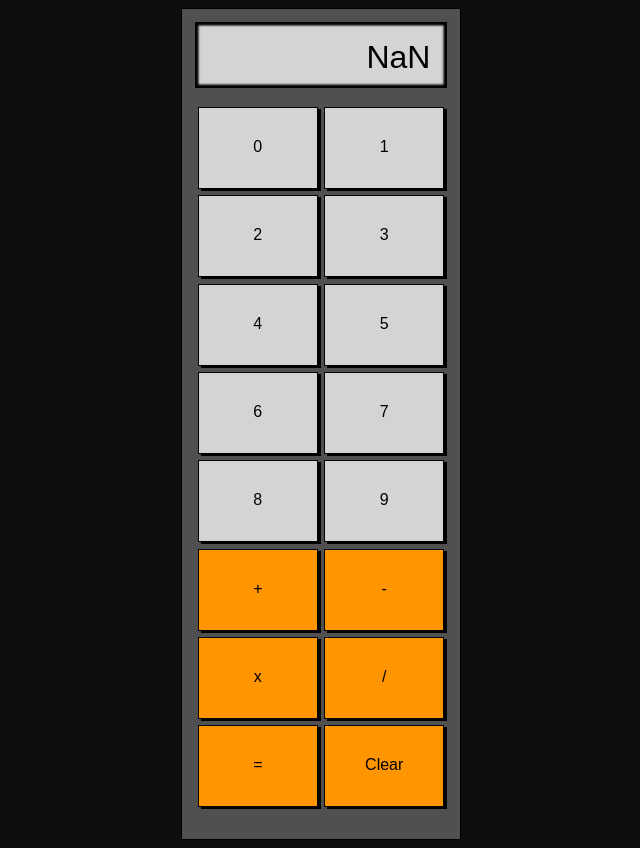
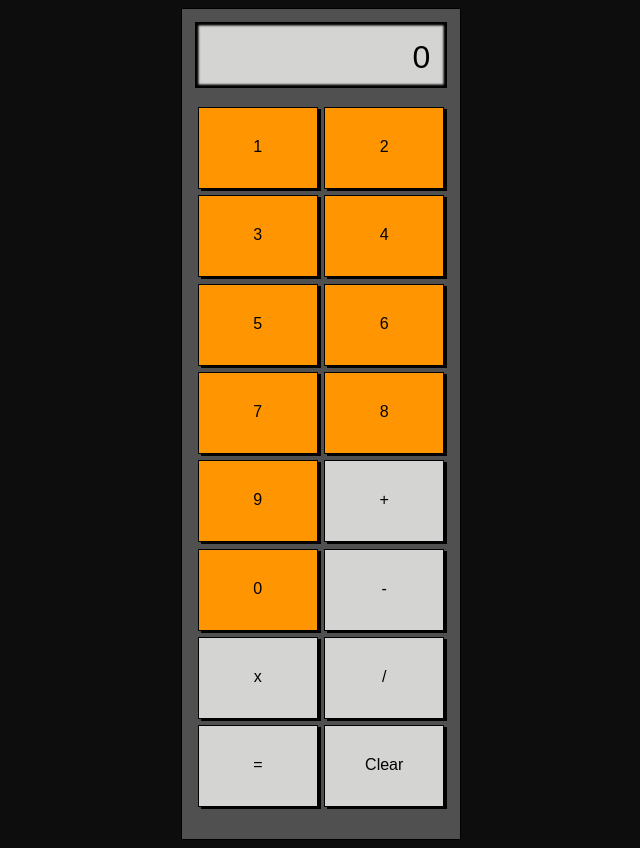
Before and after one commit to JoyousPeanut/calculator, a website built with Parcel: page index.html in a window 1280 px wide. Both pictures are taken after a click on the element "Clear". Shown: the whole page, without its empty margins (319-959 px from the left). Built offline with nearby package versions, Linux system fonts and the light colour scheme.

Commit message:
Added functionality

```diff
--- a/index.html
+++ b/index.html
@@ -10,22 +10,22 @@
     <div class="calc">
       <div id="calcScreen" class="shadow"></div>
       <div id="calculatorButtons">
-        <div class="shadow numberBtn">0</div>
-        <div class="shadow numberBtn">1</div>
-        <div class="shadow numberBtn">2</div>
-        <div class="shadow numberBtn">3</div>
-        <div class="shadow numberBtn">4</div>
-        <div class="shadow numberBtn">5</div>
-        <div class="shadow numberBtn">6</div>
-        <div class="shadow numberBtn">7</div>
-        <div class="shadow numberBtn">8</div>
-        <div class="shadow numberBtn">9</div>
-        <div class="operatorBtn shadow numberBtn">+</div>
-        <div class="operatorBtn shadow numberBtn">-</div>
-        <div class="operatorBtn shadow numberBtn">x</div>
-        <div class="operatorBtn shadow numberBtn">/</div>
-        <div class="operatorBtn shadow numberBtn">=</div>
-        <div class="operatorBtn shadow numberBtn">Clear</div>
+        <div class="btn shadow numberBtn">1</div>
+        <div class="btn shadow numberBtn">2</div>
+        <div class="btn shadow numberBtn">3</div>
+        <div class="btn shadow numberBtn">4</div>
+        <div class="btn shadow numberBtn">5</div>
+        <div class="btn shadow numberBtn">6</div>
+        <div class="btn shadow numberBtn">7</div>
+        <div class="btn shadow numberBtn">8</div>
+        <div class="btn shadow numberBtn">9</div>
+        <div value="+" class="btn shadow operatorBtn">+</div>
+        <div class="btn shadow numberBtn">0</div>
+        <div class="btn shadow operatorBtn">-</div>
+        <div class="btn shadow operatorBtn">x</div>
+        <div class="btn shadow operatorBtn">/</div>
+        <div id="equal" class="btn shadow operatorBtn equals">=</div>
+        <div id="clear" class="btn shadow operatorBtn">Clear</div>
       </div>
     </div>
     <script src="src/index.js"></script>
--- a/src/index.js
+++ b/src/index.js
@@ -1,56 +1,106 @@
-// Calculator Animations
 const calc = () => {
-  // Declarations
-  let calcNumbers = [];
-  const screen = document.getElementById("calcScreen");
+  // Resets State
+  const init = () => {
+    screen.innerHTML = "";
+    calculator.displayValue = "0";
+    calculator.firstOperand = null;
+    calculator.waitingForSecondOperand = false;
+    calculator.operator = null;
+  };
 
   // Calculator operations
   const calculator = {
-    divide: function (...numbers) {
-      return numbers / numbers;
-    },
-    subtract: function (args) {
-      let result = args.reduce((acc, curr) => {
-        return acc - curr;
-      });
-      return result;
-    },
-    multiply: function (args) {
-      // To Fix
-      let result = args.reduce((acc, curr) => {
-        return acc * curr;
-      });
-      return result;
-    },
-    addition: function (args) {
-      let result = args.reduce((acc, curr) => {
-        return acc + curr;
-      });
-      return result;
-    }
+    displayValue: "0",
+    firstOperand: null,
+    waitingForSecondOperand: false,
+    operator: null,
+    answer: null
   };
 
-  // Hover Highlight
-  let numbBtn = document.getElementsByClassName("numberBtn");
-  for (let i = 0; i < numbBtn.length; i++) {
-    numbBtn[i].addEventListener("mouseover", (event) => {
-      event.target.classList.toggle("btnHover");
-    }); // Button Press Animation
-    numbBtn[i].addEventListener("click", (event) => {
+  function inputNum(number) {
+    const { displayValue } = calculator;
+    if (calculator.waitingForSecondOperand === true) {
+      calculator.displayValue = number;
+      calculator.waitingForSecondOperand = false;
+    } else {
+      calculator.displayValue =
+        displayValue === "0" ? number : displayValue + number;
+    }
+  }
+
+  // Calculations
+  function calculate(firstOperand, secondOperand, operator) {
+    switch (operator) {
+      case "+":
+        return firstOperand + secondOperand;
+      case "-":
+        return firstOperand - secondOperand;
+      case "x":
+        return firstOperand * secondOperand;
+      case "/":
+        return firstOperand / secondOperand;
+      default:
+        return secondOperand;
+    }
+  }
+
+  // Handles Next Number
+  const handleNextNum = (nextOperator) => {
+    const { firstOperand, displayValue, operator } = calculator;
+    const inputValue = parseFloat(displayValue);
+
+    if (operator && calculator.waitingForSecondOperand) {
+      calculator.operator = nextOperator;
+      return;
+    }
+
+    if (firstOperand === null && !isNaN(inputValue)) {
+      calculator.firstOperand = inputValue;
+    } else if (operator) {
+      const result = calculate(firstOperand, inputValue, operator);
+      calculator.displayValue = String(result);
+      calculator.firstOperand = result;
+    }
+    calculator.waitingForSecondOperand = true;
+    calculator.operator = nextOperator;
+  };
+
+  // Handles Display
+  const screen = document.getElementById("calcScreen");
+  const updateDisplay = (disp) => {
+    screen.innerHTML = disp;
+  };
+
+  // Clear Button
+  let clearBtn = document.getElementById("clear");
+  clearBtn.addEventListener("click", init);
+
+  // Buttons Event Delegation
+
+  const buttonHandler = () => {
+    const btn = document.getElementById("calculatorButtons");
+
+    // Click Shadow animation
+    btn.addEventListener("click", (event) => {
+      const { target } = event;
+      if (target.classList.contains("numberBtn")) {
+        inputNum(target.innerHTML);
+        updateDisplay(calculator.displayValue);
+      }
+
+      if (target.classList.contains("operatorBtn")) {
+        handleNextNum(target.innerHTML);
+        updateDisplay(calculator.displayValue);
+      }
+      // Click Shadow animation
       event.target.classList.toggle("shadow");
-      let pressedBtn = event.target;
-      console.log(pressedBtn.innerHTML);
-
-      calcNumbers.push(parseInt(pressedBtn.innerHTML, 10)); // Pushes pressed buttons to array
-      screen.innerHTML = calcNumbers.join("");
       setTimeout(() => {
         event.target.classList.toggle("shadow"); // Toggles Shadow on Mouse Hover
       }, 300);
-    }); // Removes Hover Highlight
-    numbBtn[i].addEventListener("mouseout", (event) => {
-      event.target.classList.toggle("btnHover");
     });
-  }
+  };
+
+  buttonHandler();
 };
 
 calc();
--- a/src/styles.css
+++ b/src/styles.css
@@ -47,20 +47,20 @@ body {
   flex-grow: 1;
   flex-shrink: 1;
   background-color: #d4d4d2;
+  background-color: #ff9500;
 }
 
 .calc {
   border: 1px solid;
   width: 20%;
-  height: 50%;
   padding: 1%;
   margin: 0 auto;
   background-color: #505050;
 }
 
-div .btnHover {
+/* div .btnHover {
   background-color: grey;
-}
+} */
 
 .shadow {
   box-shadow: 3px 2px;
@@ -75,5 +75,8 @@ div .btnHover {
   flex-grow: 1;
   flex-shrink: 1;
   background-color: #d4d4d2;
-  background-color: #ff9500;
 }
+
+.btn:hover {
+  background-color: grey;
+}
```
